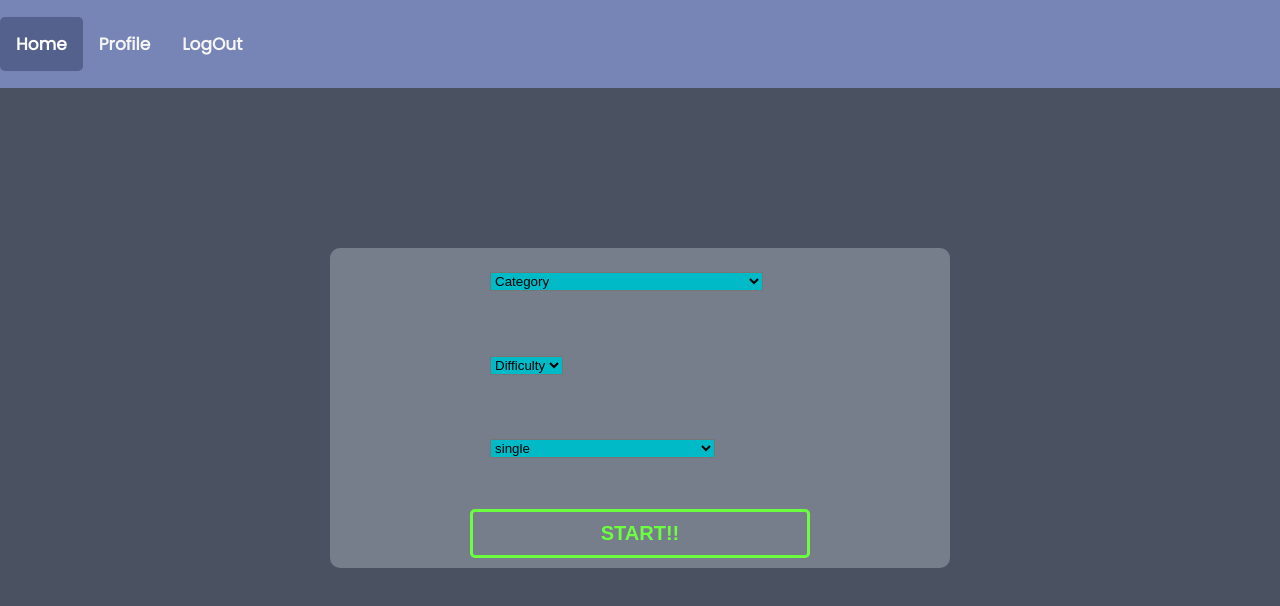
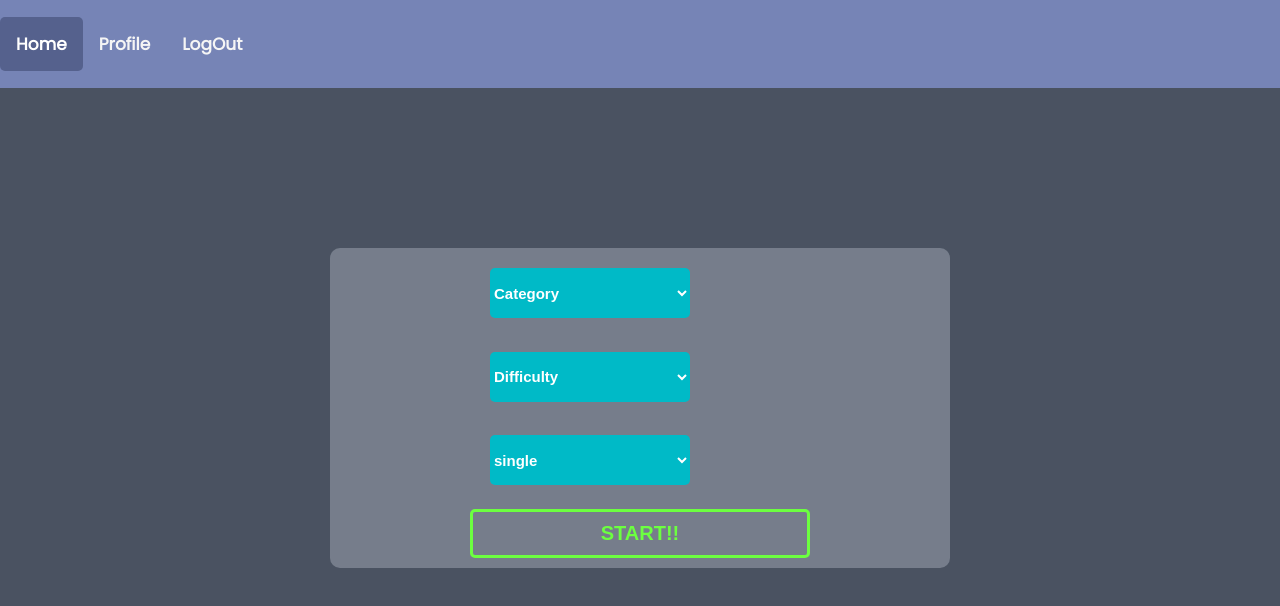
Before and after one commit to nakulankurmullam/quizzduel, a React (Create React App) app: page / in a window 1280 px wide. Shown: the top 606 px of the page. Built offline with nearby package versions, Linux system fonts and the light colour scheme; the HTML template or start-up script is replaced by a standard one.

Commit message:
opn trivia api integrated fully

```diff
--- a/src/components/Question.js
+++ b/src/components/Question.js
@@ -12,10 +12,18 @@ function Question({ setShowQuestion , selections }) {
   const {category,difficulty} = selections
   let url = baseUrl
   if(category && difficulty) {
-    url = `${baseUrl}&category=${selections.category}&difficulty=${selection.difficulty}`
+    url = `${baseUrl}&category=${selections.category}&difficulty=${selections.difficulty}`
   }
   let { data, loading } = useFetch(url);
-  let { options, correctIndex } = randomize(data, questNum);
+  let randomized = {options:[],correctIndex:null}
+  if(data && !loading) {
+    if(data.results.length === 0){
+      alert('oops , looks like we messed up , unable to fetch questions')
+
+    }
+    randomized = randomize(data, questNum);
+  }
+  let {options,correctIndex} = randomized;
   return questNum === 9 ? (
     <Results selection={selection} />
   ) : loading && !data ? (
--- a/src/components/Selection.css
+++ b/src/components/Selection.css
@@ -85,7 +85,22 @@
 .custom-select {
   position: relative;
   width:200px;
+  display:flex;
 }
 .custom-select > select {
   background-color: rgb(0, 186, 199);
+  height: 50px;
+  border-radius: 5px;
+  border: 1px rgba(5, 134, 85, 0.281);
+  color:white;
+  font-size: 15px;
+  font-weight: bold;
+  width:100%;
 }
+select.selection:focus::after{
+  border:none ;
+
+}
+.selection > option {
+  background-color: #00949e;
+}
--- a/src/components/Selection.js
+++ b/src/components/Selection.js
@@ -68,11 +68,15 @@ function Selection({ setShowQuestion, setSelections }) {
         </div>
         <button
           onClick={() => {
-            setSelections({
-              difficulty,
-              category,
-            });
-            setShowQuestion(true);
+            if (!difficulty && !category)
+              alert("You must select a category and difficulty.");
+            else {
+              setSelections({
+                difficulty,
+                category,
+              });
+              setShowQuestion(true);
+            }
           }}
           id="start-btn"
         >
--- a/src/utility/helperFuncs.js
+++ b/src/utility/helperFuncs.js
@@ -2,7 +2,6 @@ export function randomize(data, questNum) {
   let options = [],
     correctIndex = 0;
   if (data) {
-    console.log(data);
     let tmp = [
       data.results[questNum].correct_answer,
       ...data.results[questNum].incorrect_answers,
```
